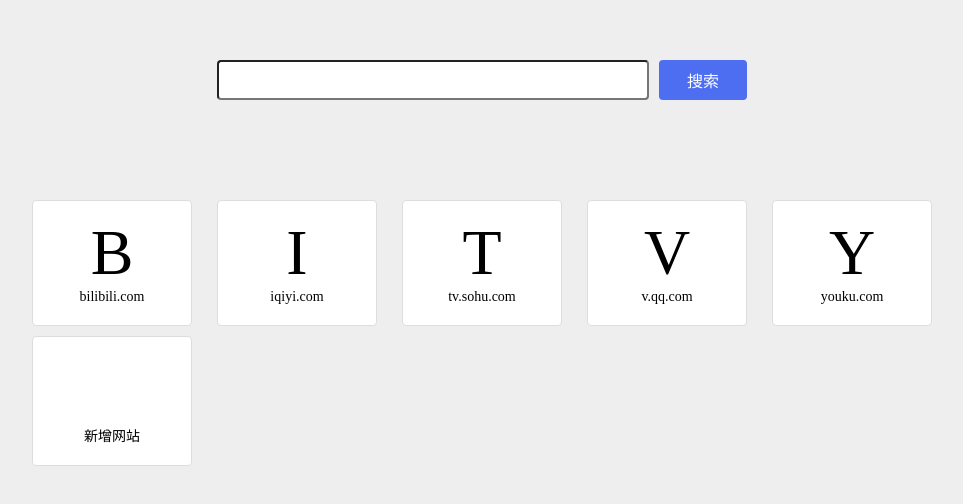
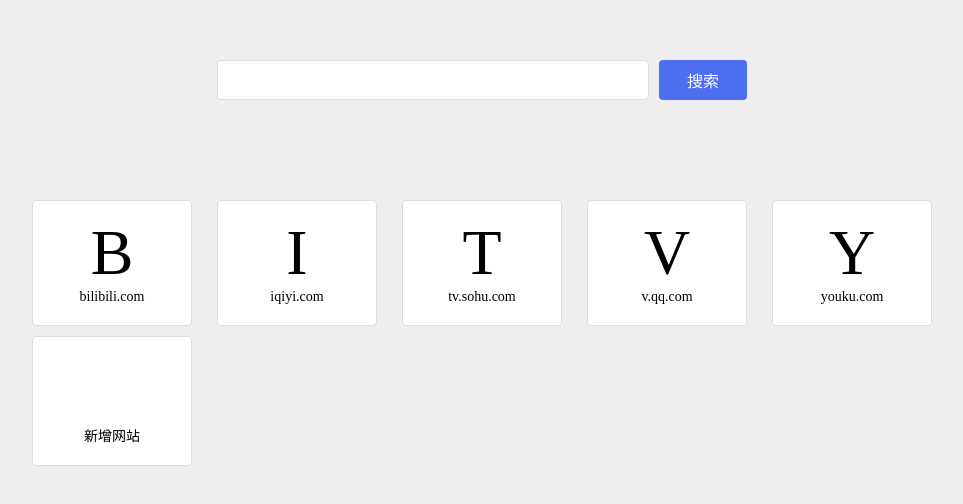
Before and after one commit to clouddawn/ABC-nav, a website: page src/index.html in a window 1280 px wide. Shown: the part 120-624 px from the top of the page, without its empty margins (158-1121 px from the left). Drawn offline with nearby package versions, Linux system fonts and the light colour scheme.

Commit message:
搜索栏边框

```diff
--- a/src/style.css
+++ b/src/style.css
@@ -60,6 +60,7 @@
     margin-right: 10px;
     height: 40px;
     padding: 0 10px;
+    border: solid 1px #ddd;
     border-radius: 4px;
     outline-color: rgba(78, 110, 242, 1);
 }
```
